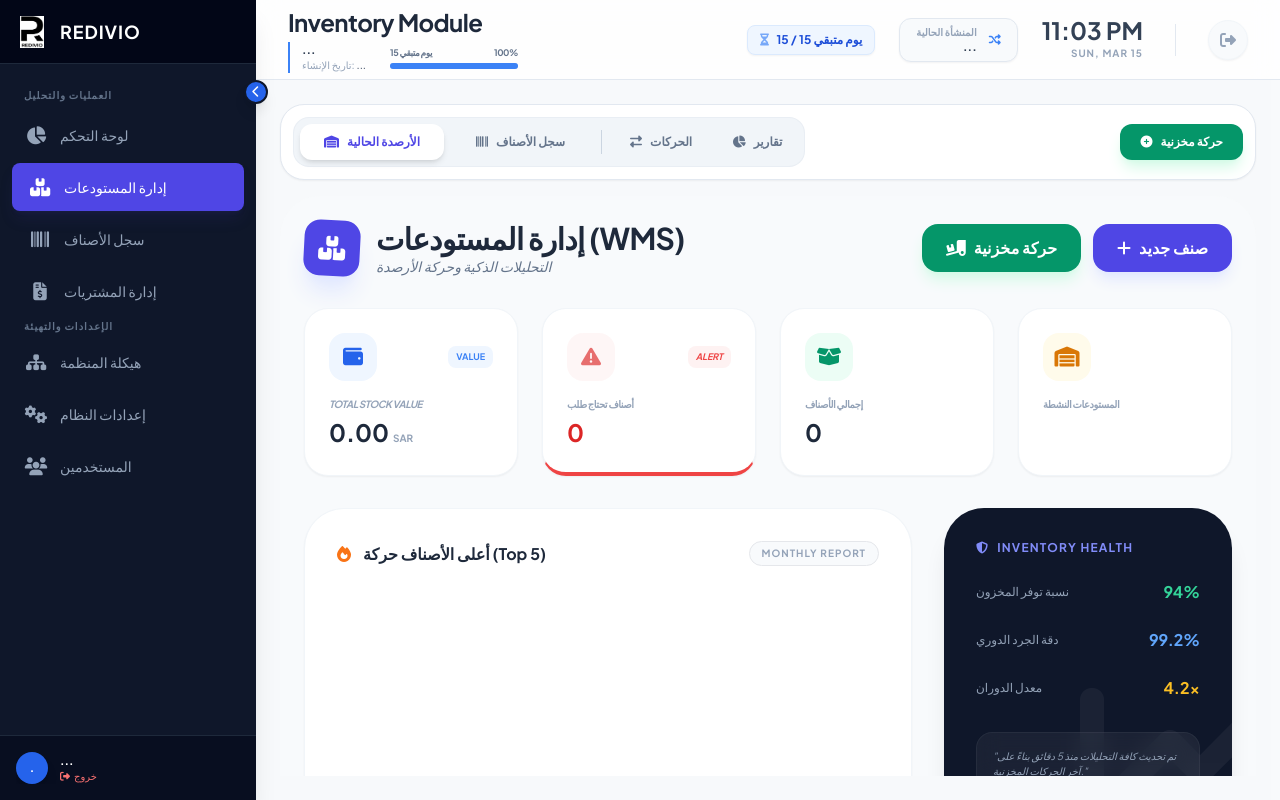
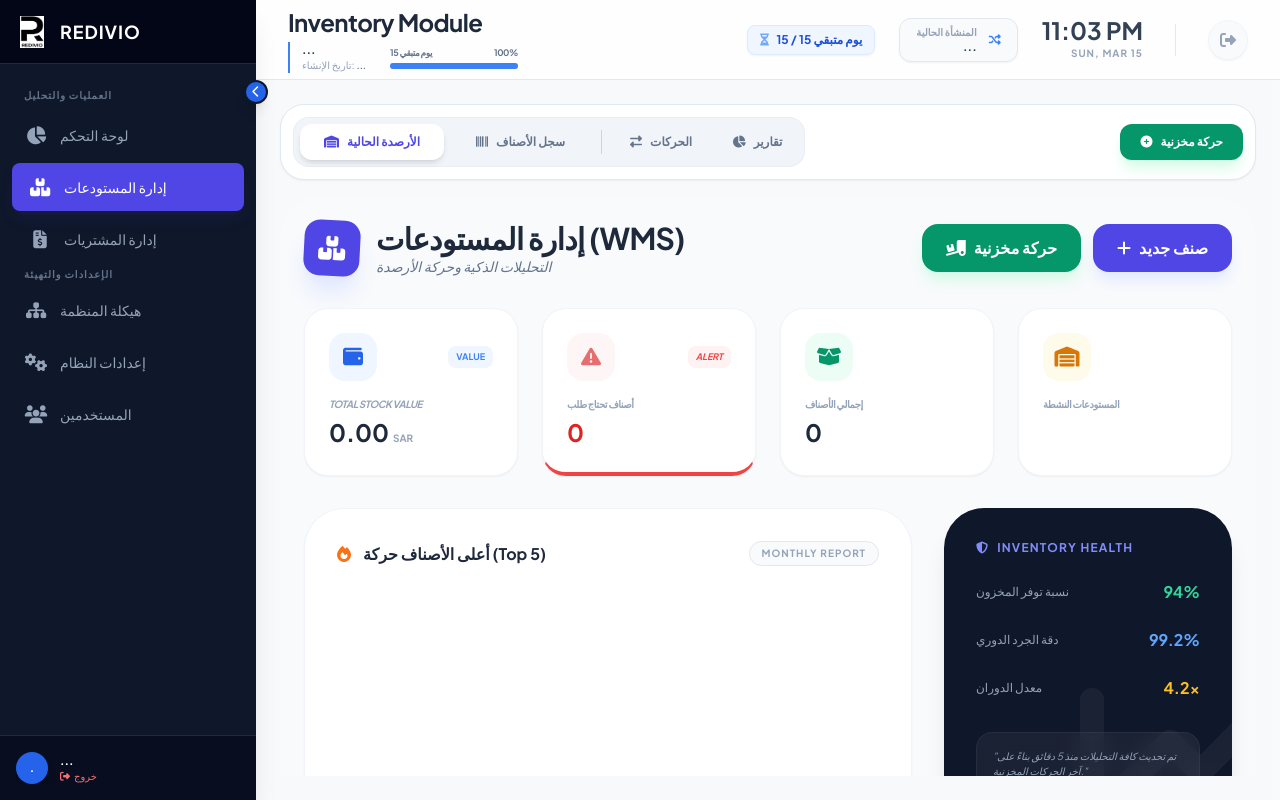
Before and after one commit to ahmedali717/redivio_core, a Django app: page /dashboard/ in a window 1280 px wide. Run offline with Django 5.2, Linux system fonts and the light colour scheme; a user stored in the database is signed in; data comes from the database, SQL or seed files in the repository; some libraries are stand-ins or nearby versions.

```diff
--- a/templates/components/sidebar.html
+++ b/templates/components/sidebar.html
@@ -32,14 +32,6 @@
                :class="{'border-indigo-400': view === 'inventory_module'}">
                 <i class="fas fa-boxes-stacked w-6 text-center text-lg"></i>
                 <span v-show="!sidebarCollapsed" class="font-medium text-sm whitespace-nowrap">[[ isArabic ? 'إدارة المستودعات' : 'Inventory Module' ]]</span>
-            </a>
-
-            <a href="#" @click.prevent="view = 'item_master'"
-               :class="view === 'item_master' ? 'bg-purple-600 text-white shadow-lg shadow-purple-900/20' : 'text-slate-400 hover:bg-slate-800'"
-               class="flex items-center gap-3 px-3 py-2.5 rounded-lg transition-all group overflow-hidden border-l-4 border-transparent"
-               :class="{'border-purple-400': view === 'item_master'}">
-                <i class="fas fa-barcode w-6 text-center text-lg"></i>
-                <span v-show="!sidebarCollapsed" class="font-medium text-sm whitespace-nowrap">[[ isArabic ? 'سجل الأصناف' : 'Item Master' ]]</span>
             </a>
 
             <a href="#" @click.prevent="view = 'procurement_module'"
```
